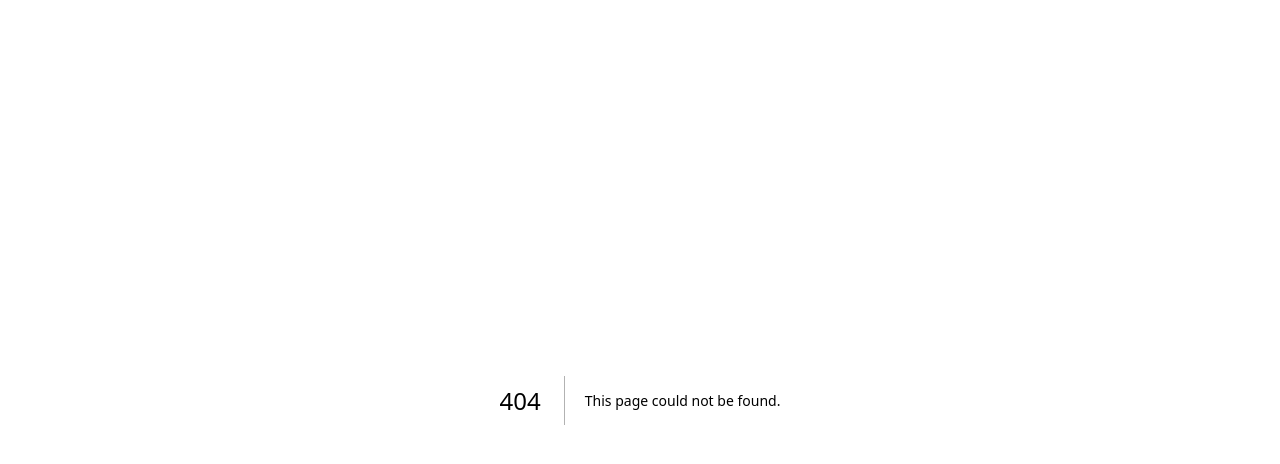
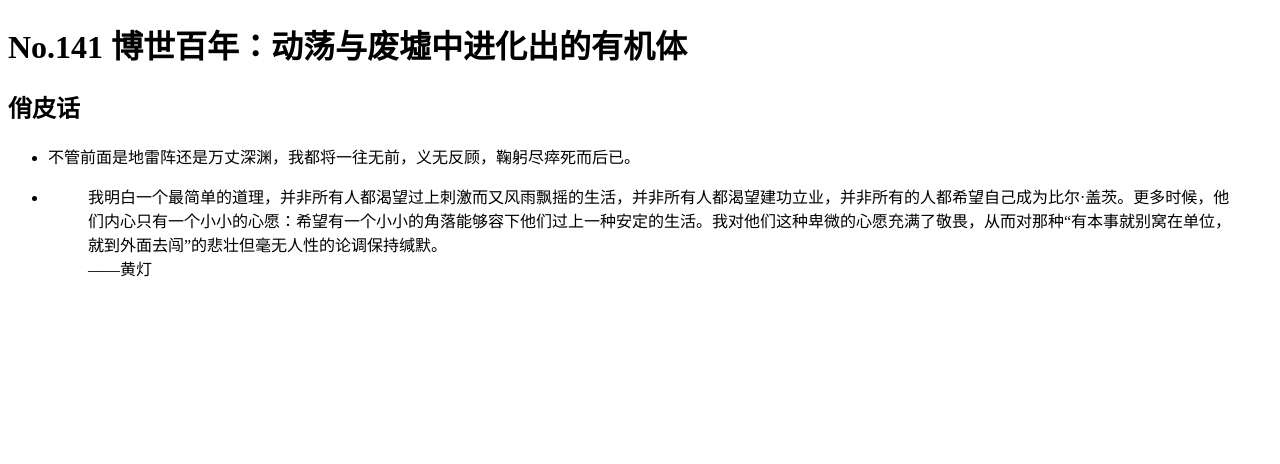
Before and after one commit to eddiehe99/bannatienet, a Next.js app: page /episodes/No.141 in a window 1280 px wide. Before the commit this address had no page. Shown: the top 464 px of the page. Built offline with nearby package versions, Linux system fonts and the light colour scheme.

Commit message:
feat: add episode No.141

```diff
--- /dev/null
+++ b/src/pages/episodes/No.141.mdx
@@ -0,0 +1,8 @@
+# No.141 博世百年：动荡与废墟中进化出的有机体
+
+## 俏皮话
+
+- 不管前面是地雷阵还是万丈深渊，我都将一往无前，义无反顾，鞠躬尽瘁死而后已。
+
+- > 我明白一个最简单的道理，并非所有人都渴望过上刺激而又风雨飘摇的生活，并非所有人都渴望建功立业，并非所有的人都希望自己成为比尔·盖茨。更多时候，他们内心只有一个小小的心愿：希望有一个小小的角落能够容下他们过上一种安定的生活。我对他们这种卑微的心愿充满了敬畏，从而对那种“有本事就别窝在单位，就到外面去闯”的悲壮但毫无人性的论调保持缄默。
+    ——黄灯
--- a/src/pages/episodes/_meta.js
+++ b/src/pages/episodes/_meta.js
@@ -1,6 +1,7 @@
 /* eslint-disable prettier/prettier */
 /* eslint-disable import/no-anonymous-default-export */
 export default {
+    'No.141': 'No.141',
     'No.139': 'No.139',
     'No.138': 'No.138',
     'No.136': 'No.136',
```
